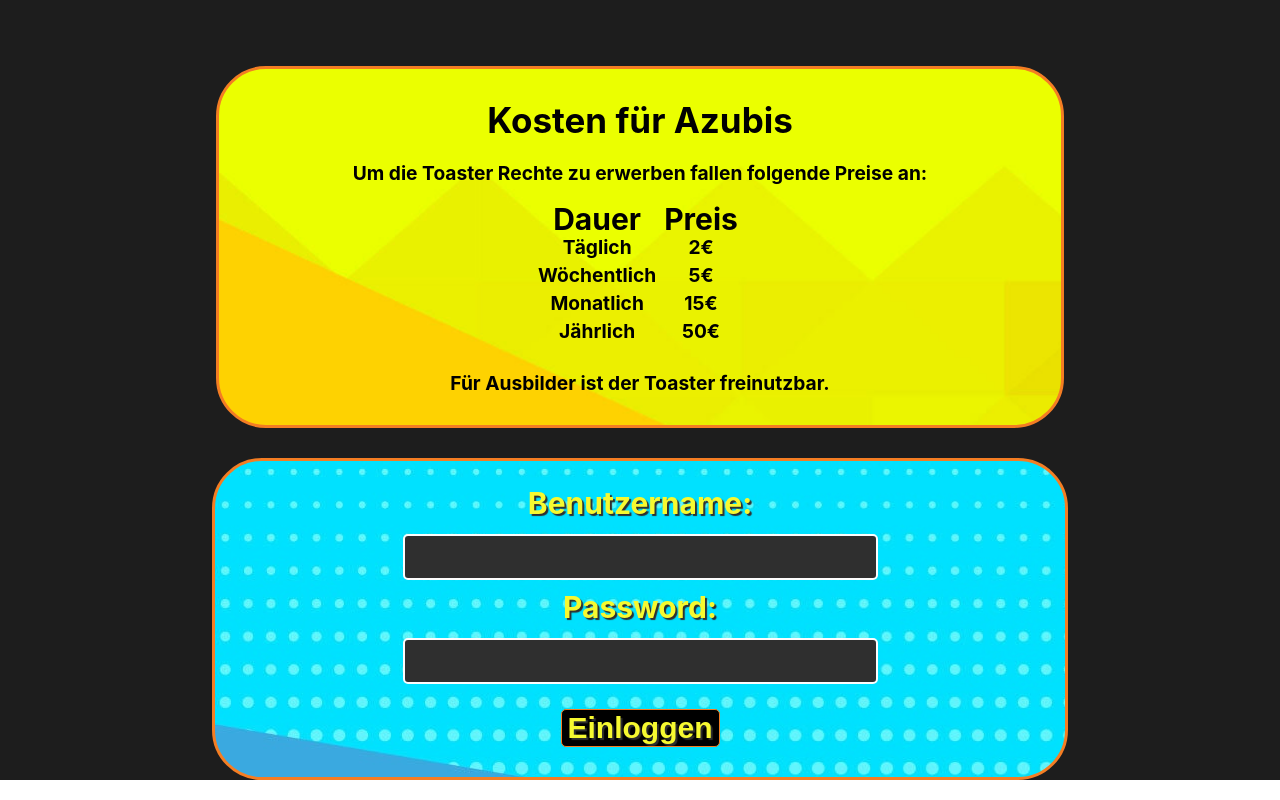
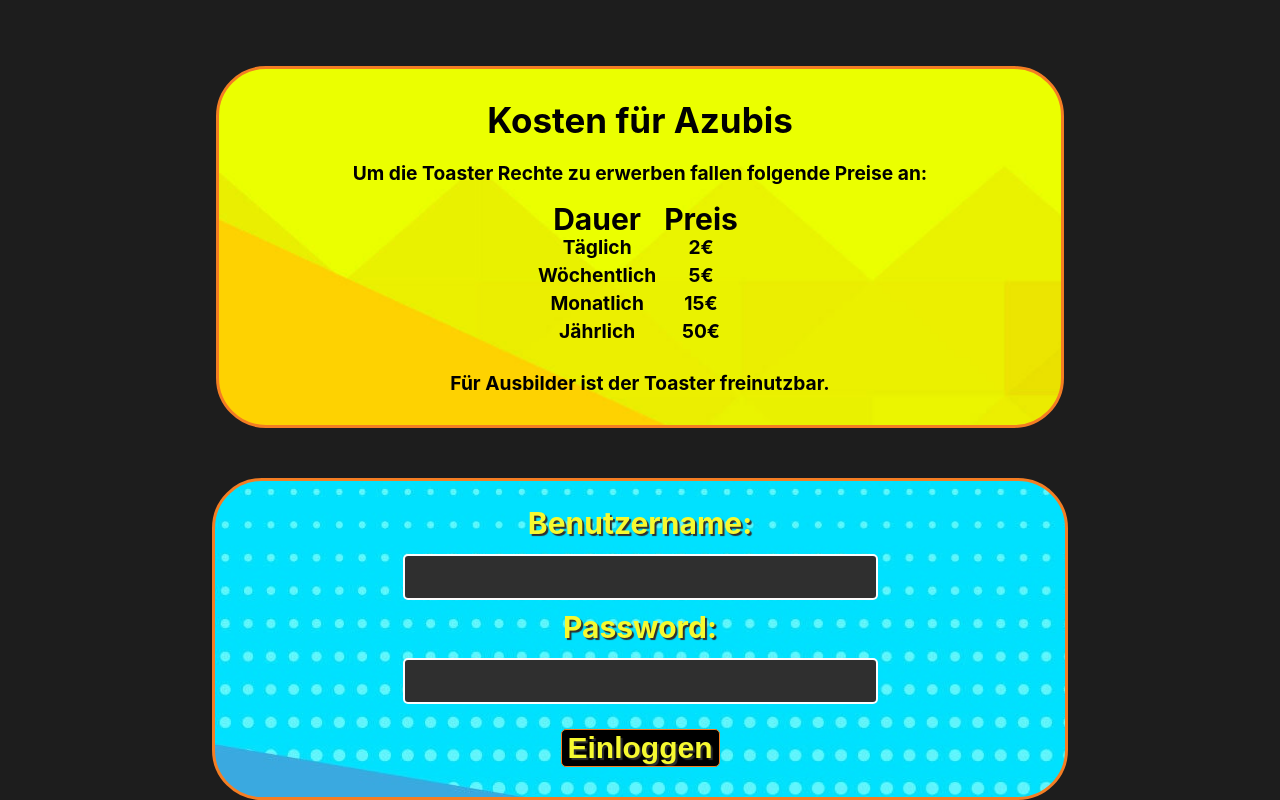
Before and after one commit to SFZ-BBW-FI-Azubis/Cookies-Toaster-008, a React (Vite) app in the folder Capybaras_Rental_Toasters/: page / in a window 1280 px wide. Shown: the part 444-1244 px from the top of the page. Built offline with nearby package versions, Linux system fonts and the light colour scheme; a web font is replaced by a local one.

Commit message:
CSS Update 09.01
CSS Kommentiert und geordnet

```diff
--- a/Capybaras_Rental_Toasters/src/App.css
+++ b/Capybaras_Rental_Toasters/src/App.css
@@ -1,4 +1,3 @@
-/*Primary Color*/
 :root {
   --primary-color: #000000;
   --secondary-color: #fcfcfc;
@@ -23,9 +22,24 @@
   text-align: center;
 }
 
+/*Login Start*/
+#LoginForm {
+  font-weight: bold;
+  margin: auto;
+  width: 93%;
+  text-transform: capitalize;
+  margin-top: 30px;
+  font-size: 20px;
+  color: var(--primary-color) !important;
+  background-image: url("assets/img/bg_blue.jpg");
+  padding-bottom: 20px;
+  border-radius: 50px;
+  border: 3px solid var(--quaternary-color);
+  padding-top: 30px;
+}
 
 #LoginForm {
-  margin-top:500px;
+  margin-top: 50px;
   display: block;
   justify-content: center;
 }
@@ -64,6 +78,7 @@
   border-radius: 50px;
   border: 2px solid var(--quaternary-color);
 }
+/*Login end*/
 
 #button {
   font-weight: bolder;
@@ -88,6 +103,23 @@
   box-shadow: 0 0 15px var(--quaternary-color);
 }
 
+#legalbtn,
+#aboutusbtn {
+  margin-top: 5px;
+}
+
+.sectionText {
+  font-size: larger;
+  font-weight: bold;
+}
+
+#sectionheader {
+  font-size: 35px;
+  font-weight: 5000;
+  color: var(--primary-color);
+}
+
+/*PriceTable Start*/
 #pricing {
   color: var(--primary-color);
   margin: auto;
@@ -117,24 +149,10 @@
   padding-left: 5px;
   padding: 5px;
 }
+/*PriceTable End*/
 
-#legalbtn,
-#aboutusbtn {
-  margin-top: 5px;
-}
-
-.sectionText{
-  font-size: larger;
-  font-weight: bold;
-}
-
-#sectionheader{
-  font-size: 35px;
-  font-weight: 5000;
-  color: var(--primary-color);
-}
-
-#userinfo{
+/*UserInfo Start*/
+#userinfo {
   font-weight: bold;
   margin: auto;
   width: 93%;
@@ -150,27 +168,14 @@
   border: 3px solid var(--quaternary-color);
 }
 
-#LoginForm{
-  font-weight: bold;
-  margin: auto;
-  width: 93%;
-  text-transform: capitalize;
-  margin-top: 30px;
-  font-size: 20px;
-  color: var(--primary-color)!important;
-  background-image: url("assets/img/bg_blue.jpg");
-  padding-bottom: 20px;
-  border-radius: 50px;
-  border: 3px solid var(--quaternary-color);
-  padding-top: 30px;
-}
-/* HIER POPUP UNDSO */
-
 .popup {
   position: fixed; /* Stellt sicher, dass das Popup über allen anderen Elementen liegt */
   top: 50%;
   left: 50%;
-  transform: translate(-50%, -50%); /* Zentriert das Popup horizontal und vertikal */
+  transform: translate(
+    -50%,
+    -50%
+  ); /* Zentriert das Popup horizontal und vertikal */
   background-color: var(--tertiary-color);
   border-radius: 20px;
   border: 1px solid black;
@@ -178,7 +183,6 @@
   padding: 20px;
   display: flex;
   flex-direction: column;
-
 }
 .popup.open {
   display: block; /* Zeigt das Popup an */
@@ -225,21 +229,22 @@
   color: var(--primary-color);
   display: inline-block;
 }
+/*UserInfo End*/
 
-
-
+/*Phone Start*/
 @media only screen and (max-width: 600px) {
-
   #root {
     display: flex;
     flex-direction: column;
   }
-  #username, #password {
+  #username,
+  #password {
     font-size: 25px;
     width: 90%;
     margin: 5px;
   }
-  #usernametxt, #passwordtxt {
+  #usernametxt,
+  #passwordtxt {
     font-size: 20px;
   }
   #login-button {
@@ -264,7 +269,10 @@
   #price_table td {
     width: 50%;
   }
-  .headprices, .prices {
+  .headprices,
+  .prices {
     width: 100%;
   }
 }
+
+/*Phone End*/
--- a/Capybaras_Rental_Toasters/src/components/about-us.jsx
+++ b/Capybaras_Rental_Toasters/src/components/about-us.jsx
@@ -4,6 +4,7 @@ function AboutUs() {
   return (
   <div id="aboutustxt">
     <h1>About Us</h1>
+
     <p>Wir, das Team hinter Capybara's Rental Service stehen für Kontrolle und Integration am Arbeitsplatz.
       <br></br>
       Unser Team besteht aus 6 IT Spezialisten mit dem Ziel, die Welt zu verbessern und unbefugte Nutzung von Toastern entgegenzuwirken.
```
Also changed, not shown: Capybaras_Rental_Toasters/src/components/login.module.css (added).
